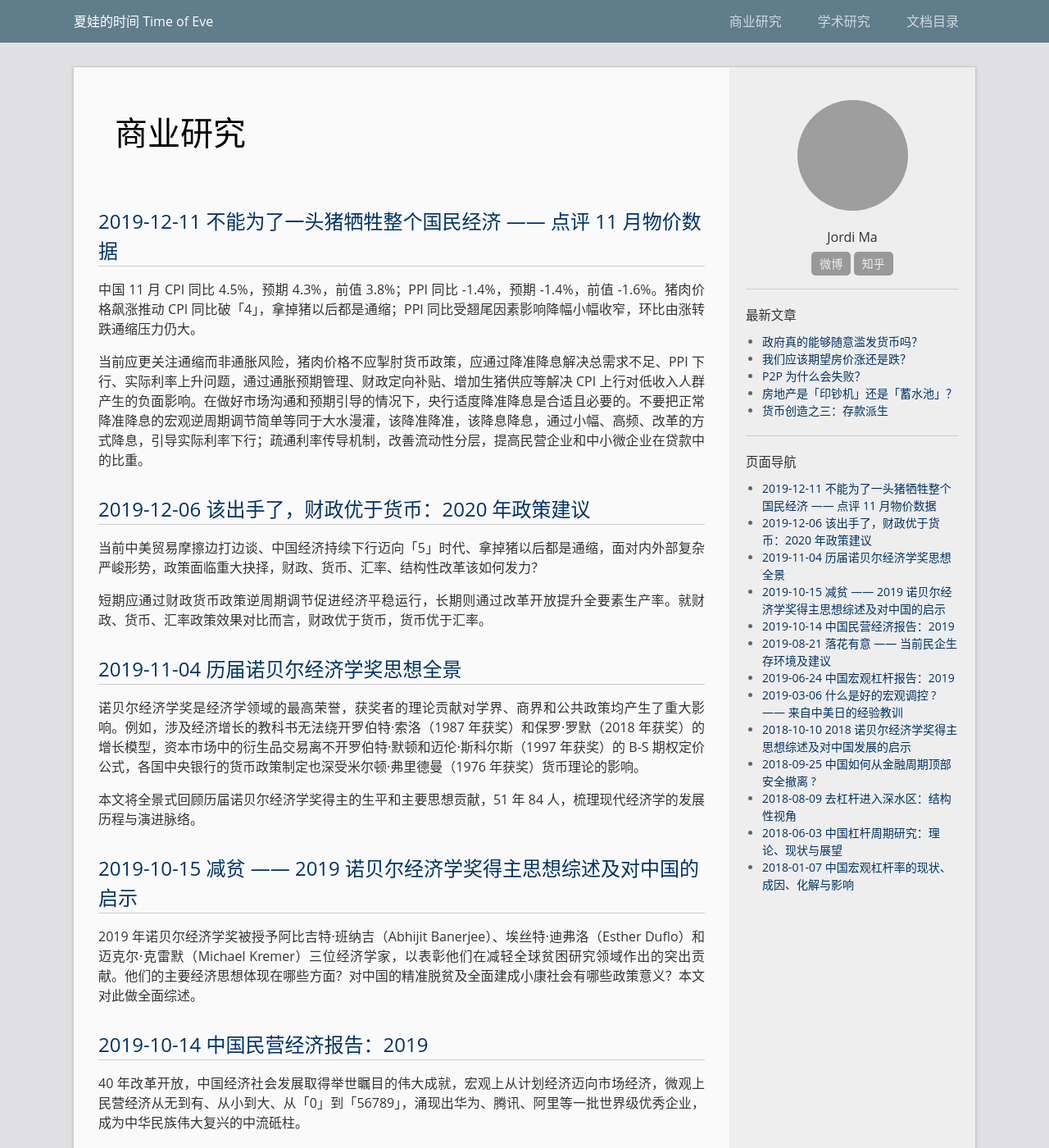
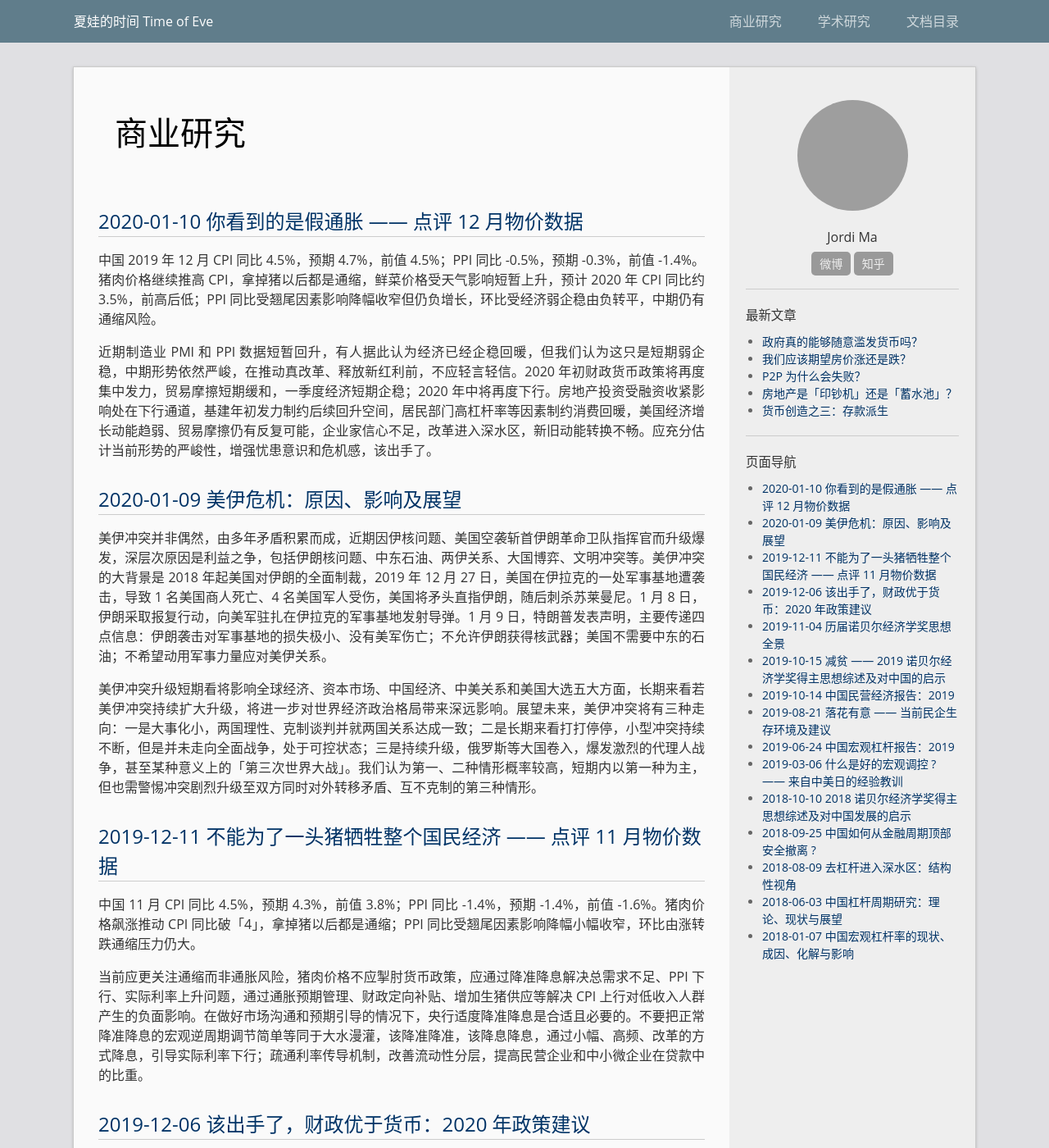
Before and after one commit to majiajin/majiajin.github.io, a Jekyll site: the page built from business.md, in a window 1280 px wide and 1400 px high. Shown: the whole window at 82% size. Built offline with Jekyll 4.4.1, drawn with Linux system fonts in a browser that asks for light colours; grey boxes are pictures that could not be loaded.

Commit message:
Update business.md

```diff
--- a/business.md
+++ b/business.md
@@ -3,6 +3,18 @@ layout: page
 title: 商业研究
 permalink: /business/
 ---
+
+## [2020-01-10 你看到的是假通胀 —— 点评 12 月物价数据](https://mp.weixin.qq.com/s/rjvCfbMWrJrC-uTERtq55A)
+
+中国 2019 年 12 月 CPI 同比 4.5%，预期 4.7%，前值 4.5%；PPI 同比 -0.5%，预期 -0.3%，前值 -1.4%。猪肉价格继续推高 CPI，拿掉猪以后都是通缩，鲜菜价格受天气影响短暂上升，预计 2020 年 CPI 同比约 3.5%，前高后低；PPI 同比受翘尾因素影响降幅收窄但仍负增长，环比受经济弱企稳由负转平，中期仍有通缩风险。
+
+近期制造业 PMI 和 PPI 数据短暂回升，有人据此认为经济已经企稳回暖，但我们认为这只是短期弱企稳，中期形势依然严峻，在推动真改革、释放新红利前，不应轻言轻信。2020 年初财政货币政策将再度集中发力，贸易摩擦短期缓和，一季度经济短期企稳；2020 年中将再度下行。房地产投资受融资收紧影响处在下行通道，基建年初发力制约后续回升空间，居民部门高杠杆率等因素制约消费回暖，美国经济增长动能趋弱、贸易摩擦仍有反复可能，企业家信心不足，改革进入深水区，新旧动能转换不畅。应充分估计当前形势的严峻性，增强忧患意识和危机感，该出手了。
+
+## [2020-01-09 美伊危机：原因、影响及展望](https://mp.weixin.qq.com/s/YwosM4h6wZoWXkayQgWLtA)
+
+美伊冲突并非偶然，由多年矛盾积累而成，近期因伊核问题、美国空袭斩首伊朗革命卫队指挥官而升级爆发，深层次原因是利益之争，包括伊朗核问题、中东石油、两伊关系、大国博弈、文明冲突等。美伊冲突的大背景是 2018 年起美国对伊朗的全面制裁，2019 年 12 月 27 日，美国在伊拉克的一处军事基地遭袭击，导致 1 名美国商人死亡、4 名美国军人受伤，美国将矛头直指伊朗，随后刺杀苏莱曼尼。1 月 8 日，伊朗采取报复行动，向美军驻扎在伊拉克的军事基地发射导弹。1 月 9 日，特朗普发表声明，主要传递四点信息：伊朗袭击对军事基地的损失极小、没有美军伤亡；不允许伊朗获得核武器；美国不需要中东的石油；不希望动用军事力量应对美伊关系。
+
+美伊冲突升级短期看将影响全球经济、资本市场、中国经济、中美关系和美国大选五大方面，长期来看若美伊冲突持续扩大升级，将进一步对世界经济政治格局带来深远影响。展望未来，美伊冲突将有三种走向：一是大事化小，两国理性、克制谈判并就两国关系达成一致；二是长期来看打打停停，小型冲突持续不断，但是并未走向全面战争，处于可控状态；三是持续升级，俄罗斯等大国卷入，爆发激烈的代理人战争，甚至某种意义上的「第三次世界大战」。我们认为第一、二种情形概率较高，短期内以第一种为主，但也需警惕冲突剧烈升级至双方同时对外转移矛盾、互不克制的第三种情形。
 
 ## [2019-12-11 不能为了一头猪牺牲整个国民经济 —— 点评 11 月物价数据](https://mp.weixin.qq.com/s/gcOIXsSVP8SnuELXXLbrZQ)
 
```
